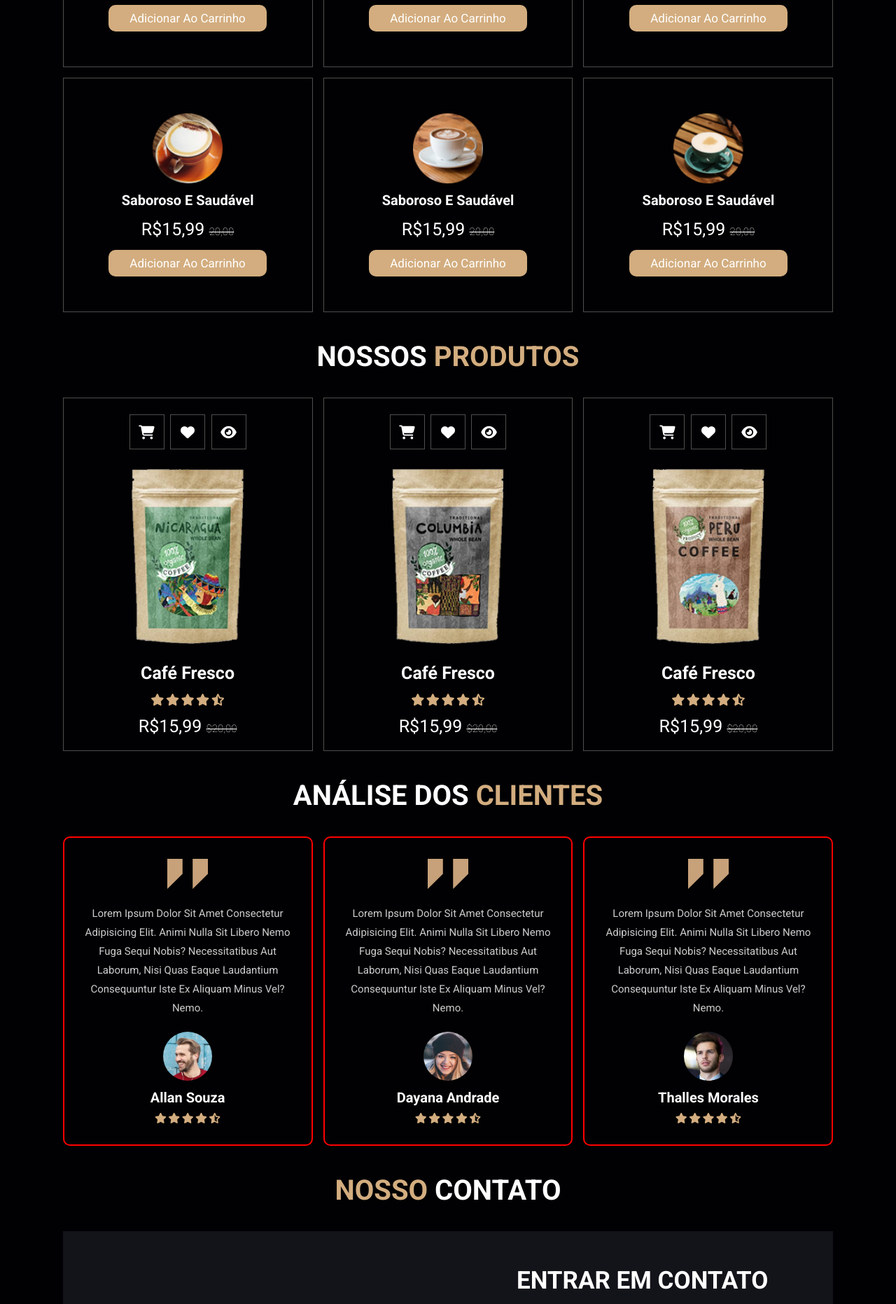
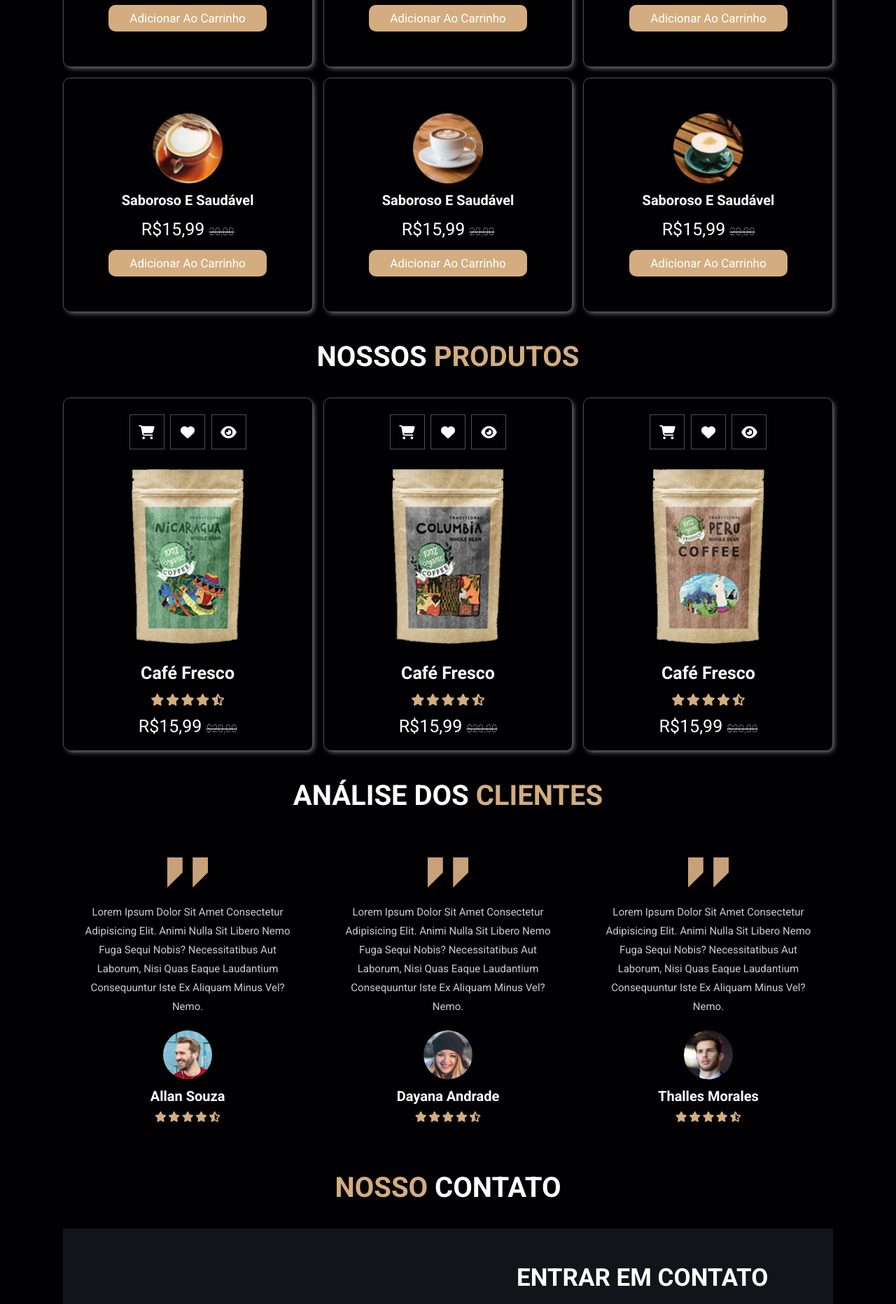
Before and after one commit to AllanSouzaSilva/ShopCoffe, a plain HTML site: page index.html in a window 1280 px wide. Shown: the part 1657-3520 px from the top of the page at 70% size. Drawn offline with Linux system fonts and the light colour scheme; grey boxes are pictures that could not be loaded.

Commit message:
Fanalizado a parte do responsivo

```diff
--- a/assets/Css/style.css
+++ b/assets/Css/style.css
@@ -281,6 +281,8 @@ section {
     padding: 5rem;
     text-align: center;
     border: var(--border);
+    border-radius: 1rem;
+    box-shadow: 3px 3px 8px -3px rgb(167, 164, 164);
 }
 
 .menu .box-container .box img {
@@ -323,6 +325,8 @@ section {
     text-align: center;
     border: var(--border);
     padding: 2rem;
+    border-radius: 1rem;
+    box-shadow: 3px 3px 8px -3px rgb(167, 164, 164);
 }
 
 .products .box-container .box .icons a {
@@ -379,8 +383,7 @@ section {
 }
 
 .review .box-container .box {
-
-    border: 2px solid red;
+    cursor: pointer;
     border-radius: 1rem;
     text-align: center;
     padding: 3rem 2rem;
@@ -468,6 +471,8 @@ section {
 
 .blogs .box-container .box {
     border: var(--border);
+
+    border-radius: 1rem;
 }
 
 .blogs .box-container .box .image {
@@ -550,6 +555,7 @@ section {
     padding: .7rem 2rem;
     color: #fff;
     border: var(--border);
+    border-radius: 1rem;
     font-size: 2rem;
 }
 
```
